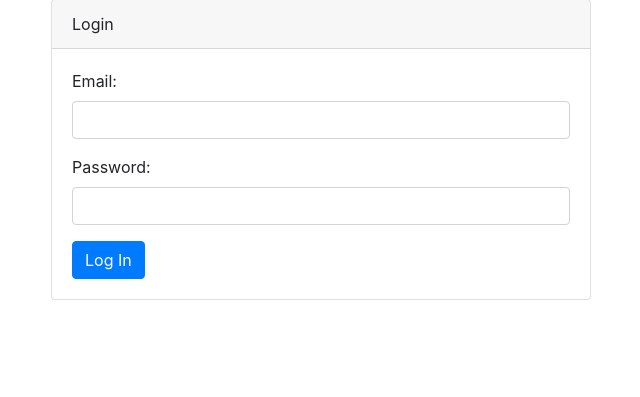
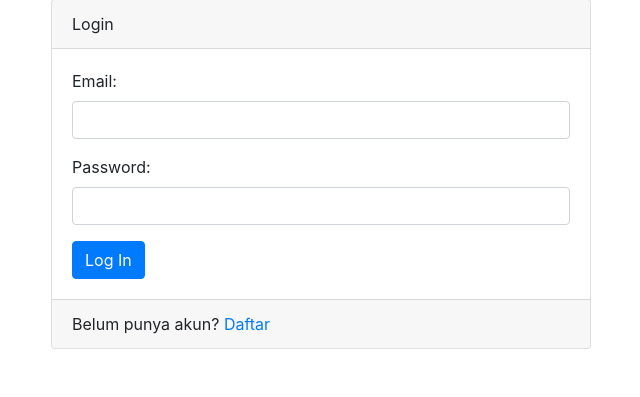
Before and after one commit to muhyi7/native, a PHP site: page /login.php in a window 1280 px wide. Shown: the part 49-446 px from the top of the page, without its empty margins (319-959 px from the left). Run offline with PHP 8.4, Linux system fonts and the light colour scheme.

Commit message:
fix tombol in regis

```diff
--- a/login.php
+++ b/login.php
@@ -68,10 +68,14 @@ if (isset($_POST['submit'])) {
                             <button type="submit" class="btn btn-primary" name="submit">Log In</button>
                         </form>
                     </div>
+                    <div class="card-footer">
+                        <p class="mb-0">Belum punya akun? <a href="register.php">Daftar</a></p>
+                    </div>
                 </div>
             </div>
         </div>
     </div>
+    </div>
 </body>
 
 </html>
```
